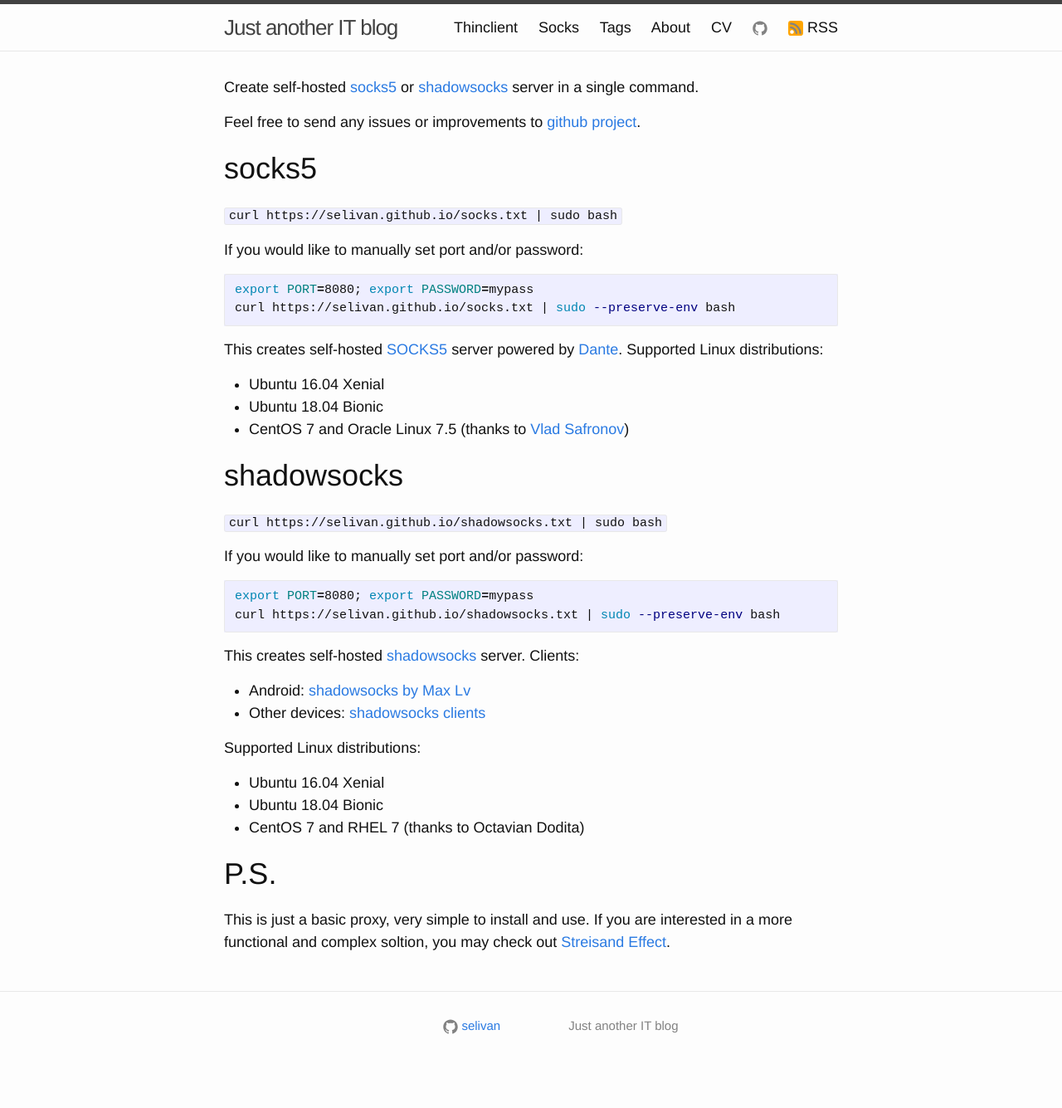
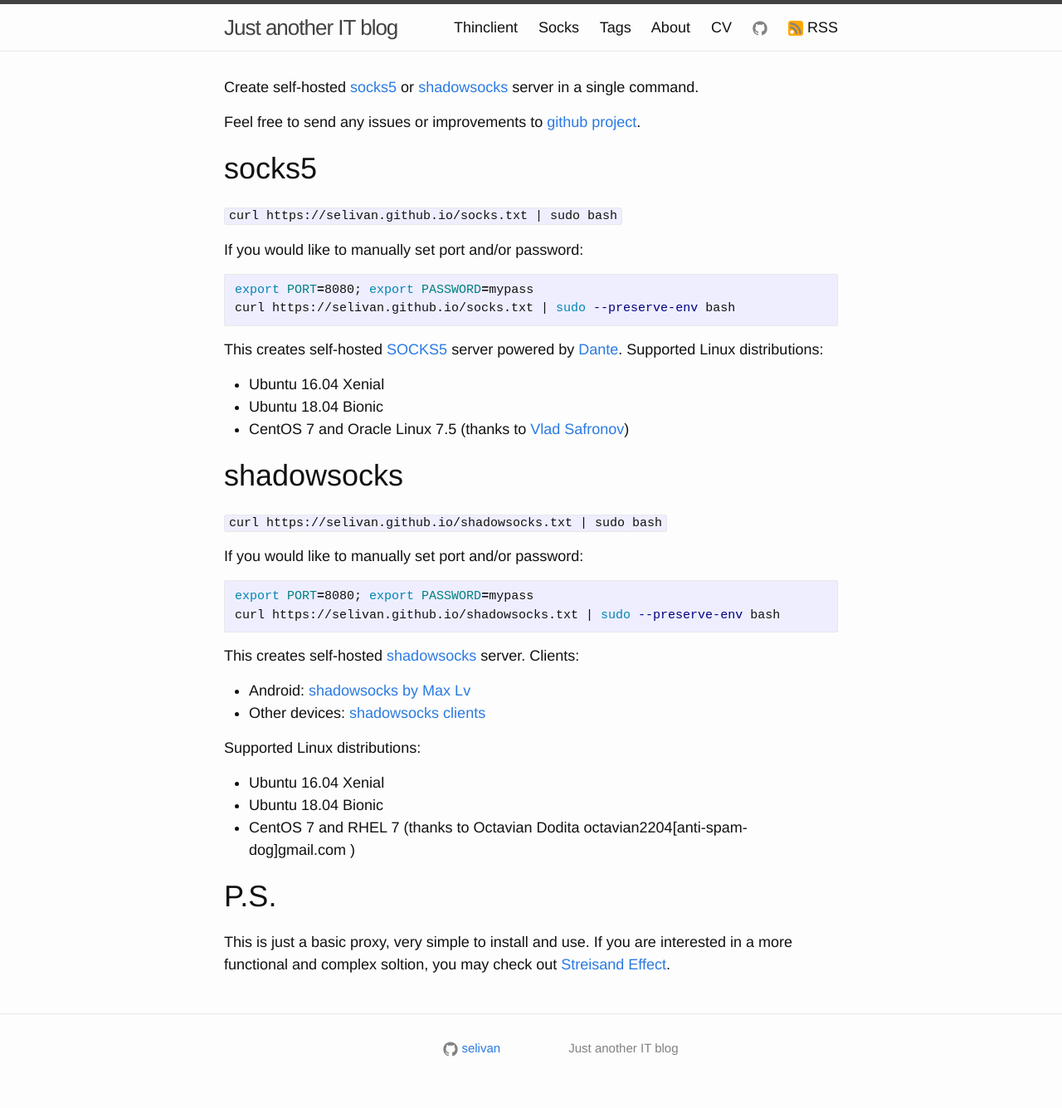
Before and after one commit to selivan/selivan.github.io, a Jekyll site: the page built from socks/index.md, in a window 1280 px wide. Shown: the whole page at 83% size. Built offline with Jekyll 4.4.1, drawn with Linux system fonts in a browser that asks for light colours; before the commit the page ends 1308 px from its top, so only the background shows below that.

Commit message:
Update index.md

```diff
--- a/socks/index.md
+++ b/socks/index.md
@@ -41,7 +41,7 @@
 
 * Ubuntu 16.04 Xenial
 * Ubuntu 18.04 Bionic
-* CentOS 7 and RHEL 7 (thanks to Octavian Dodita)
+* CentOS 7 and RHEL 7 (thanks to Octavian Dodita octavian2204[anti-spam-dog]gmail.com )
 
 # P.S.
 
```
